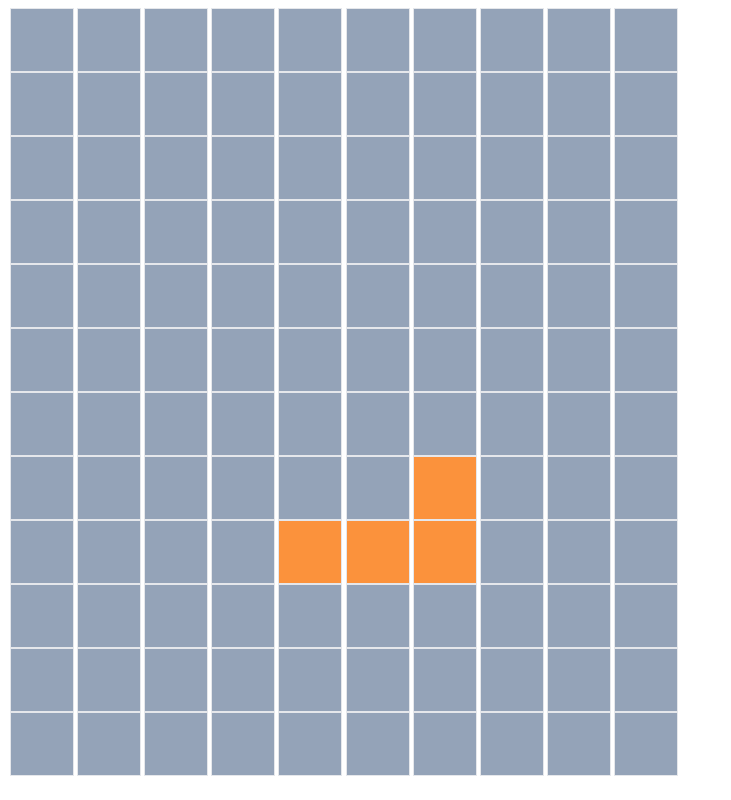
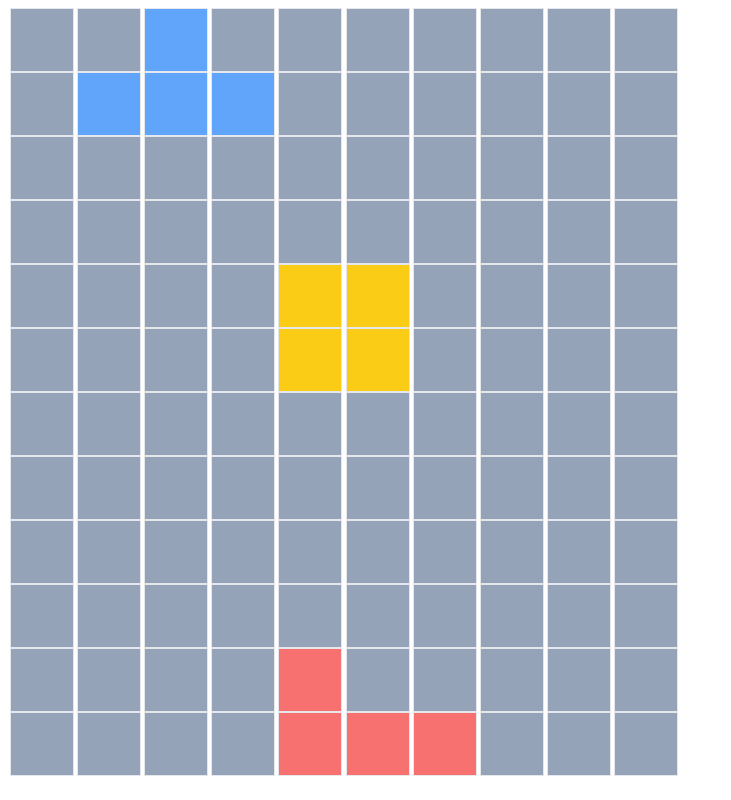
Before and after one commit to swaffzor/tetris-react, a React (Create React App) app: page / in a window 1280 px wide. Shown: the whole page, without its empty margins (0-731 px from the left). Built offline with nearby package versions, Linux system fonts and the light colour scheme.

Commit message:
convert model to single array

```diff
--- a/src/App.tsx
+++ b/src/App.tsx
@@ -1,9 +1,9 @@
 /* eslint-disable prefer-const */
 /* eslint-disable no-debugger */
 import React, { useEffect, useState } from "react";
+import useKeyPress from "./useKeyPress";
+import { Color, PieceSprite, Spot, SpriteEntry } from "./types";
 import "./App.css";
-import { Color, PieceSprite, Spot, SpriteEntry } from "./types";
-import useKeyPress from "./useKeyPress";
 
 function App() {
   const boardWidth = 10;
@@ -29,10 +29,10 @@ function App() {
       name: "i",
       color: "bg-blue-400",
       sprite: [
-        [{ row: 0, col: 4 }],
-        [{ row: 1, col: 4 }],
-        [{ row: 2, col: 4 }],
-        [{ row: 3, col: 4 }],
+        { row: 0, col: 4 },
+        { row: 1, col: 4 },
+        { row: 2, col: 4 },
+        { row: 3, col: 4 },
       ],
       height: 4,
       width: 1,
@@ -43,12 +43,10 @@ function App() {
       name: "j",
       color: "bg-red-400",
       sprite: [
-        [{ row: 0, col: 4 }],
-        [
+        { row: 0, col: 4 },
         { row: 1, col: 4 },
         { row: 1, col: 5 },
         { row: 1, col: 6 },
-        ],
       ],
       height: 2,
       width: 3,
@@ -59,12 +57,10 @@ function App() {
       name: "l",
       color: "bg-orange-400",
       sprite: [
-        [{ row: 0, col: 6 }],
-        [
+        { row: 0, col: 6 },
         { row: 1, col: 4 },
         { row: 1, col: 5 },
         { row: 1, col: 6 },
-        ],
       ],
       height: 2,
       width: 3,
@@ -75,14 +71,10 @@ function App() {
       name: "o",
       color: "bg-yellow-400",
       sprite: [
-        [
         { row: 0, col: 4 },
         { row: 0, col: 5 },
-        ],
-        [
         { row: 1, col: 4 },
         { row: 1, col: 5 },
-        ],
       ],
       height: 2,
       width: 2,
@@ -93,14 +85,10 @@ function App() {
       name: "s",
       color: "bg-green-400",
       sprite: [
-        [
         { row: 0, col: 5 },
         { row: 0, col: 6 },
-        ],
-        [
         { row: 1, col: 4 },
         { row: 1, col: 5 },
-        ],
       ],
       height: 2,
       width: 3,
@@ -111,12 +99,10 @@ function App() {
       name: "t",
       color: "bg-pink-400",
       sprite: [
-        [{ row: 0, col: 5 }],
-        [
+        { row: 0, col: 5 },
         { row: 1, col: 4 },
         { row: 1, col: 5 },
         { row: 1, col: 6 },
-        ],
       ],
       height: 2,
       width: 3,
@@ -127,14 +113,10 @@ function App() {
       name: "z",
       color: "bg-purple-400",
       sprite: [
-        [
         { row: 0, col: 4 },
         { row: 0, col: 5 },
-        ],
-        [
         { row: 1, col: 5 },
         { row: 1, col: 6 },
-        ],
       ],
       height: 2,
       width: 3,
@@ -144,12 +126,17 @@ function App() {
   };
 
   const [board, setBoard] = useState<Spot[][]>(emptyBoard);
-  const [sprite, setSprite] = useState<SpriteEntry>(pieceSprites.j);
+  const [sprite, setSprite] = useState<SpriteEntry>(pieceSprites.i);
   const [time, setTime] = useState(0);
   const [isPieceSet, setIsPieceSet] = useState(false);
 
-  const leftPressed = useKeyPress("ArrowLeft");
-  const rightPressed = useKeyPress("ArrowRight");
+  const keyLeftPressed = useKeyPress("ArrowLeft");
+  const keyAPressed = useKeyPress("a");
+  const keyRightPressed = useKeyPress("ArrowRight");
+  const keyDPressed = useKeyPress("d");
+  const keySpacePressed = useKeyPress(" ");
+  const leftPressed = keyLeftPressed || keyAPressed;
+  const rightPressed = keyRightPressed || keyDPressed;
 
   const colorTheSpots = (
     theSprite: SpriteEntry,
@@ -157,14 +144,12 @@ function App() {
     fixed: boolean
   ) => {
     const tempBoard = [...board];
-    theSprite.sprite.forEach((spriteRow) => {
-      spriteRow.forEach((spriteSpot) => {
+    theSprite.sprite.forEach((spriteSpot) => {
       const isFixed = tempBoard[spriteSpot.row][spriteSpot.col].fixed;
       !isFixed &&
         tempBoard[spriteSpot.row].splice(spriteSpot.col, 1, {
           color: color,
           fixed,
-          });
         });
     });
     setBoard(tempBoard);
@@ -180,8 +165,7 @@ function App() {
 
   useEffect(() => {
     const tempBoard = [...board];
-    sprite.sprite.forEach((spriteRow, rowIndex) => {
-      spriteRow.forEach((spriteSpot) => {
+    sprite.sprite.forEach((spriteSpot, rowIndex) => {
       // color spot above falling sprite
       if (rowIndex === 0) {
         tempBoard[spriteSpot.row - 1]?.splice(spriteSpot.col, 1, {
@@ -195,7 +179,6 @@ function App() {
         fixed: false,
       });
     });
-    });
 
     setBoard(tempBoard);
   }, [sprite]);
@@ -204,27 +187,23 @@ function App() {
     // move piece down G R A V I T Y
     if (sprite.row + sprite.height < boardHeight) {
       let allowed = true;
-      sprite.sprite.forEach((row) => {
-        row.forEach((spot) => {
+      sprite.sprite.forEach((spot) => {
         const isFixed = board[spot.row + 1][spot.col]?.fixed;
         if (isFixed) {
           allowed = !isFixed;
         }
-        });
       });
 
       if (allowed) {
         setTheSprite({
           ...sprite,
           row: sprite.row + 1,
-          sprite: sprite.sprite.map((srow) =>
-            srow.map((spot) => {
+          sprite: sprite.sprite.map((spot) => {
             return {
               ...spot,
               row: spot.row + 1,
             };
-            })
-          ),
+          }),
         });
       } else {
         setTheSprite(sprite, true);
@@ -236,7 +215,7 @@ function App() {
     }
     setTimeout(() => {
       setTime(time + 1);
-    }, 1000);
+    }, 500);
 
     return () => clearInterval();
   }, [time]);
@@ -254,30 +233,97 @@ function App() {
           ? 1
           : 0;
       let allowed = true;
-      sprite.sprite.forEach((row) => {
-        row.forEach((spot) => {
+      sprite.sprite.forEach((spot) => {
         const isFixed = board[spot.row][spot.col + direction]?.fixed;
         if (isFixed) {
           allowed = !isFixed;
         }
-        });
       });
 
       allowed &&
         setTheSprite({
           ...sprite,
           column: sprite.column + direction,
-          sprite: sprite.sprite.map((srow) =>
-            srow.map((spot) => {
+          sprite: sprite.sprite.map((spot) => {
             return {
               ...spot,
               col: spot.col + direction,
             };
-            })
-          ),
+          }),
         });
     }
   }, [leftPressed, rightPressed, isPieceSet]);
+
+  useEffect(() => {
+    debugger;
+    const matrix = [
+      [0, 0, 1, 0],
+      [0, 2, 3, 4],
+      [0, 0, 0, 0],
+      [0, 0, 0, 0],
+    ];
+    // [
+    //   [{ row: 0, col: 2 }],
+    //   [
+    //     { row: 1, col: 1 },
+    //     { row: 1, col: 2 },
+    //     { row: 1, col: 3 },
+    //   ],
+    // ],
+    let count = 1;
+    let max = Math.max(pieceSprites.t.height, pieceSprites.t.width);
+    let tempMatrix: number[][] = [];
+
+    for (let y = 0; y < max; y++) {
+      tempMatrix.push([]);
+      for (let x = 0; x < max; x++) {
+        tempMatrix[y].push(0);
+      }
+    }
+    const reducedMatrix = pieceSprites.t.sprite.flat().map((s) => {
+      return {
+        ...s,
+        col: s.col - pieceSprites.t.column + 1,
+      };
+    });
+
+    const tempBoard = [...board];
+    // setBoard()
+    reducedMatrix.map((spot) => {
+      const isFixed = tempBoard[spot.row][spot.col].fixed;
+      !isFixed &&
+        tempBoard[spot.row].splice(spot.col, 1, {
+          color: "bg-blue-400",
+          fixed: false,
+        });
+    });
+
+    // pieceSprites.t.sprite.forEach((row, yOffset) => {
+    //   row.forEach((spot, xOffset) => {
+    //     tempMatrix[spot.row][spot.col] = count++;
+    //   });
+    // });
+
+    // const matrix = [
+
+    // ]
+    // const matrix = sprite.sprite;
+    const idk = matrix[0].map((val, index) =>
+      matrix.map((row) => row[index]).reverse()
+    );
+    // setTheSprite({ ...sprite, sprite: idk });
+    debugger;
+    // let matrix = compose(translate(40, 40), scale(2, 4));
+    // const mtx: Matrix = {
+    //   a: 1,
+    //   b: 0,
+    //   c: 0,
+    //   d: 1,
+    //   e: 0,
+    //   f: 0,
+    // };
+    // const idk = transform(translate(2, 1), mtx);
+  }, [keySpacePressed]);
 
   useEffect(() => {
     // get next sprite
--- a/src/types.ts
+++ b/src/types.ts
@@ -33,10 +33,10 @@ export interface Spot {
 
 export interface SpriteSpot {
   row: number;
-  col: Column;
+  col: number;
 }
 
-export type Sprite = SpriteSpot[][];
+export type Sprite = SpriteSpot[];
 
 export interface SpriteEntry {
   name: string;
```
Lines whose indentation alone changed are shown as unchanged.
